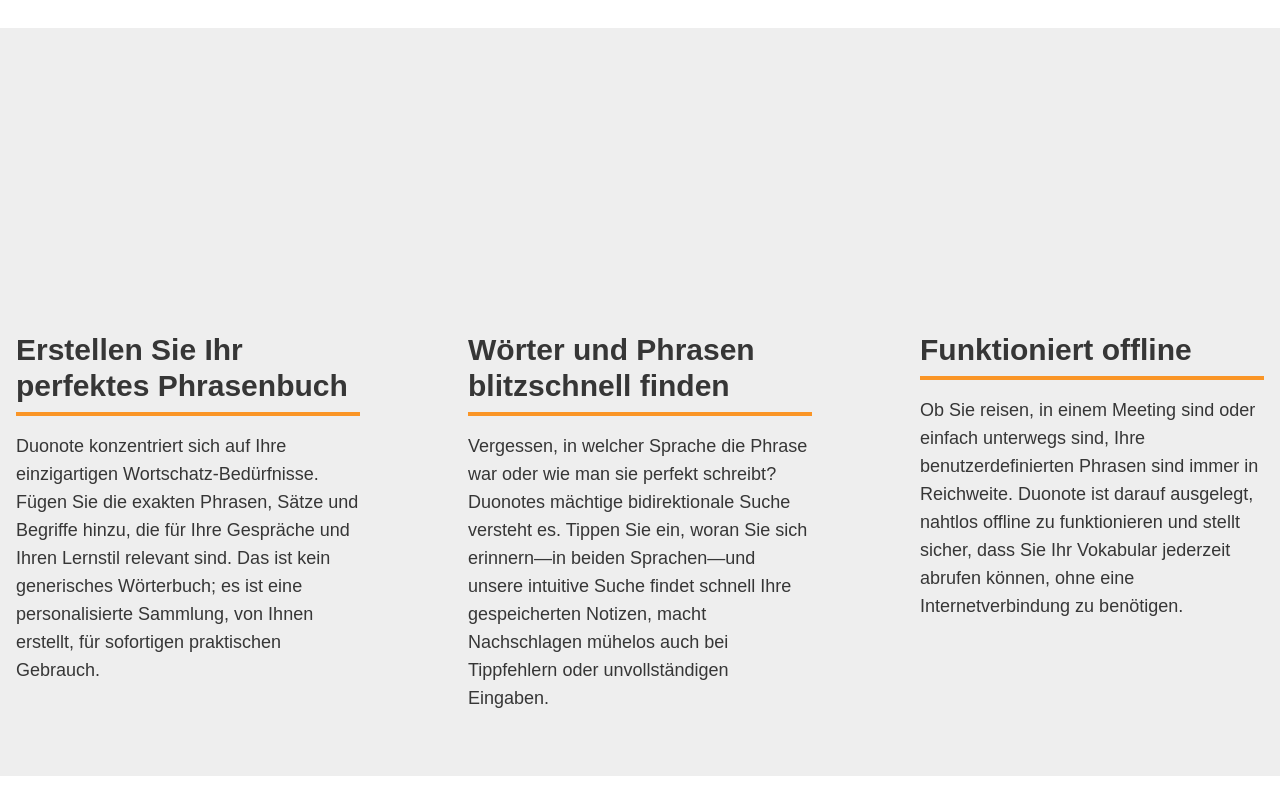
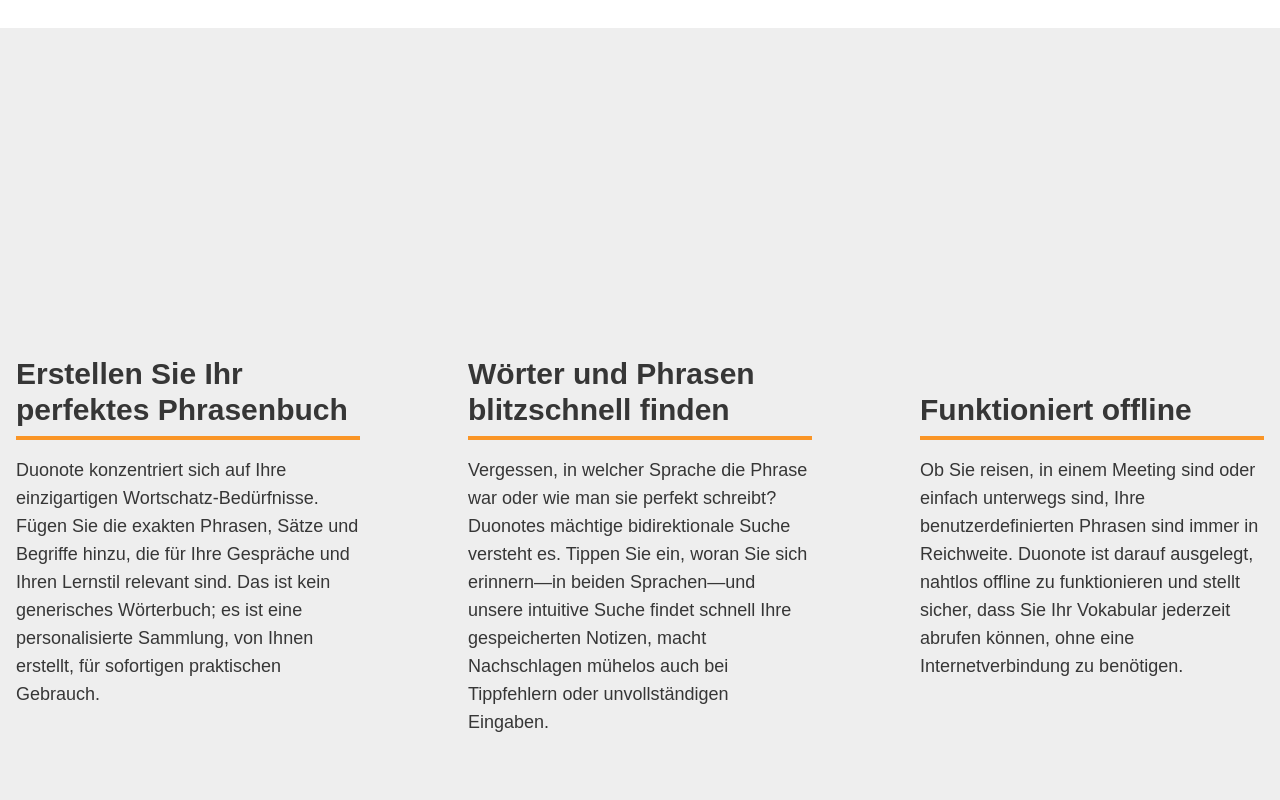
Before and after one commit to rokgfx/duonote-web, a Next.js app: page /de/ in a window 1280 px wide. Shown: the part 686-1486 px from the top of the page. Before the commit the page ends 1462 px from the top, so only its background shows below. Built offline with nearby package versions, Linux system fonts and the light colour scheme; no server answers; a web font is replaced by a local one.

Commit message:
align features dividers

```diff
--- a/src/app/[locale]/page.tsx
+++ b/src/app/[locale]/page.tsx
@@ -74,7 +74,9 @@
             <div className="h-60 flex items-center justify-center">
 
             </div>
-            <h3 className="text-3xl font-bold text-base-content">{t("features.bilingual")}</h3>
+            <div className="h-24 flex items-end">
+              <h3 className="text-3xl font-bold text-base-content">{t("features.bilingual")}</h3>
+            </div>
             <Divider />
             <p className="mt-2 text-base-content text-lg">{t("features.bilingualDesc")}</p>
           </div>
@@ -83,7 +85,9 @@
             <div className="h-60 flex items-center justify-center">
 
             </div>
-            <h3 className="text-3xl font-bold text-base-content">{t("features.smart")}</h3>
+            <div className="h-24 flex items-end">
+              <h3 className="text-3xl font-bold text-base-content">{t("features.smart")}</h3>
+            </div>
             <Divider />
             <p className="mt-2 text-base-content text-lg">{t("features.smartDesc")}</p>
           </div>
@@ -92,7 +96,9 @@
             <div className="h-60 flex items-center justify-center">
 
             </div>
-            <h3 className="text-3xl font-bold text-base-content">{t("features.offline")}</h3>
+            <div className="h-24 flex items-end">
+              <h3 className="text-3xl font-bold text-base-content">{t("features.offline")}</h3>
+            </div>
             <Divider />
             <p className="mt-2 text-base-content text-lg">{t("features.offlineDesc")}</p>
           </div>
```
